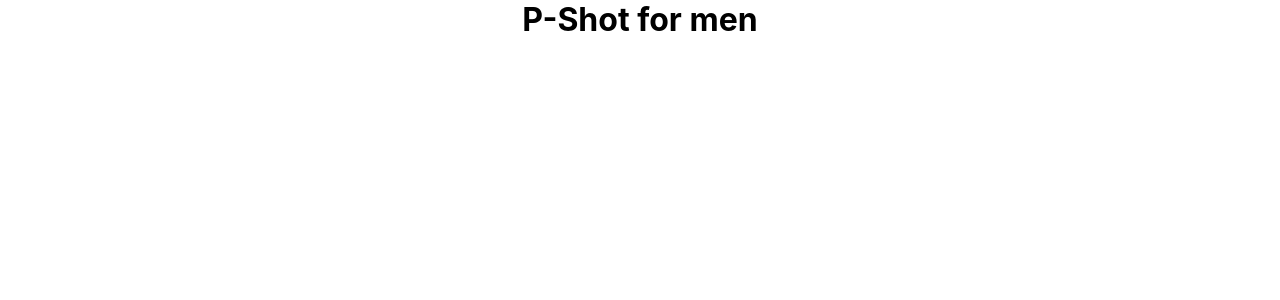
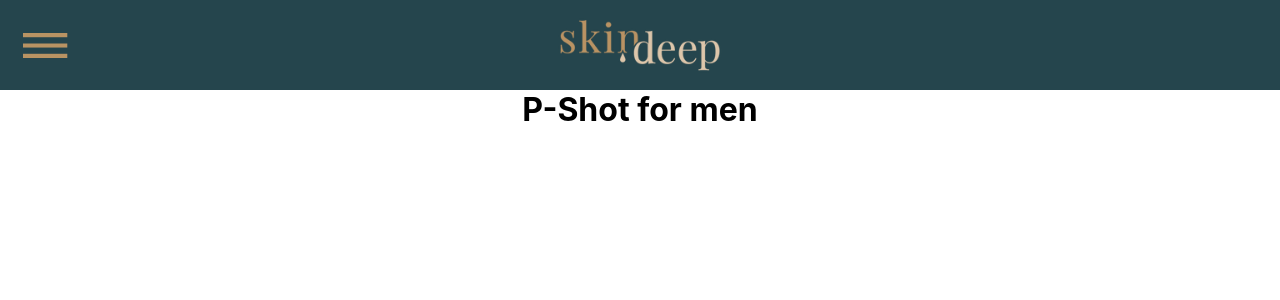
Before and after one commit to louieLouie117/skin-deep-shots, a React (Create React App) app in the folder client/: page /p-shot-for-men in a window 1280 px wide. Shown: the top 300 px of the page. Built offline with nearby package versions, Linux system fonts and the light colour scheme.

Commit message:
MenueMoveToAppFile

```diff
--- a/client/src/App.js
+++ b/client/src/App.js
@@ -1,12 +1,40 @@
 import './App.css';
 import LandingPage from './views/LandingPage';
 import {Router} from "@reach/router"
+import { useState } from 'react'
+
 import PShot from './components/PShot';
 import OShot from './components/OShot';
+import NavMenu from './components/NavMenu';
+import Menu from './components/Menu'
+
 
 function App() {
+
+  const [mainMenu, setMainMenu] = useState(false);
+
+  const MenuHandler = (e) => {
+    console.log("Nav Handler was called",e)
+    if(mainMenu === false){
+      setMainMenu(true)
+      return
+    }
+    if(mainMenu === true){
+      setMainMenu(false)
+
+    }
+
+  }
+
   return (
     <div className="App">
+
+
+      <NavMenu MenuHandler={MenuHandler}></NavMenu>
+      <div style={{ display: mainMenu ? "grid": "none"}}>
+          <Menu MenuHandler={MenuHandler}></Menu>
+        </div>
+
 
       <Router>
         <LandingPage path="/"/>
--- a/client/src/components/NavMenu.jsx
+++ b/client/src/components/NavMenu.jsx
@@ -1,12 +1,19 @@
 import React from 'react'
 
-const NavMenu = props => {
+
+
+const NavMenu = ({MenuHandler}) => {
+
+
 
 
   return (
-    <div className='MainNavMenu'>
-      <img src="/img/assets/MenuIcon.png" alt="" />
-      <img src="/img/assets/LogoImg.png" alt="" />
+    <div >
+
+     <nav className='MainNavMenu'>
+          <img src="/img/assets/MenuIcon.png" alt="" onClick={ MenuHandler} />
+          <img src="/img/assets/LogoImg.png" alt=""  />
+        </nav>
     </div>
   )
 }
--- a/client/src/components/OShot.jsx
+++ b/client/src/components/OShot.jsx
@@ -1,9 +1,24 @@
 import React from 'react'
+import Menu from './Menu'
+import NavMenu from './NavMenu'
 
 const OShot = props => {
+
+
   return (
     <div>
-        <h1>O-shot for women</h1>
+      <nav>
+        {/* <Menu></Menu> */}
+      </nav>
+      <header>
+        <h1>The O-Shot®</h1>
+        <picture>
+            <source media='(min-width: 1100px)' srcset="/img/assets/OPshotImgDesktop.png"/>
+                <img src="/img/assets/OPshotImgMobile.png" alt="" />
+            </picture>
+      </header>
+
+
     </div>
   )
 }
--- a/client/src/views/LandingPage.jsx
+++ b/client/src/views/LandingPage.jsx
@@ -1,8 +1,6 @@
 import React from 'react'
-import Menu from '../components/Menu'
 import LandingPageStyles from '../modules/LandingPageStyles.css'
 
-import { useState } from 'react'
 import Footer from '../components/Footer'
 import Services from '../components/Services'
 
@@ -13,35 +11,15 @@ const LandingPage = props => {
 
   <LandingPageStyles></LandingPageStyles>
 
-  const [mainMenu, setMainMenu] = useState(false);
-
-  const MenuHandler = (e) => {
-    console.log("Nav Handler was called",e)
-    if(mainMenu === false){
-      setMainMenu(true)
-      return
-    }
-    if(mainMenu === true){
-      setMainMenu(false)
-
-    }
-
-  }
 
 
   return (
     <div className='LandingPageContainer'>
 
-        {/* <NavMenu></NavMenu> */}
 
-        <nav className='MainNavMenu'>
-          <img src="/img/assets/MenuIcon.png" alt="" onClick={(e)=> MenuHandler(e)} />
-          <img src="/img/assets/LogoImg.png" alt="" />
-        </nav>
 
-        <div style={{ display: mainMenu ? "grid": "none"}}>
-          <Menu MenuHandler={MenuHandler}></Menu>
-        </div>
+        {/* <NavMenu MenuHandler={{MenuHandler}}></NavMenu> */}
+
 
         <Services></Services>
 
```
